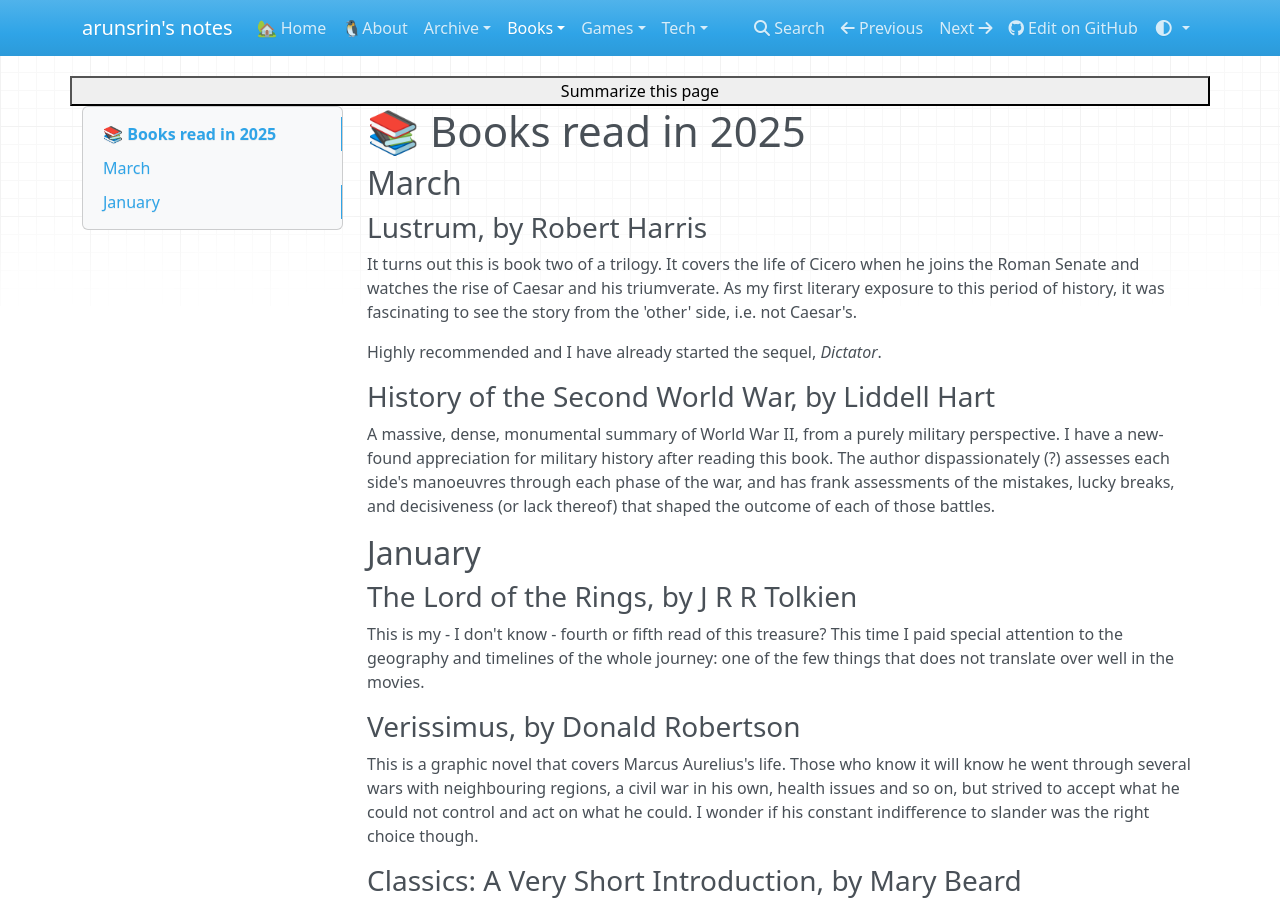
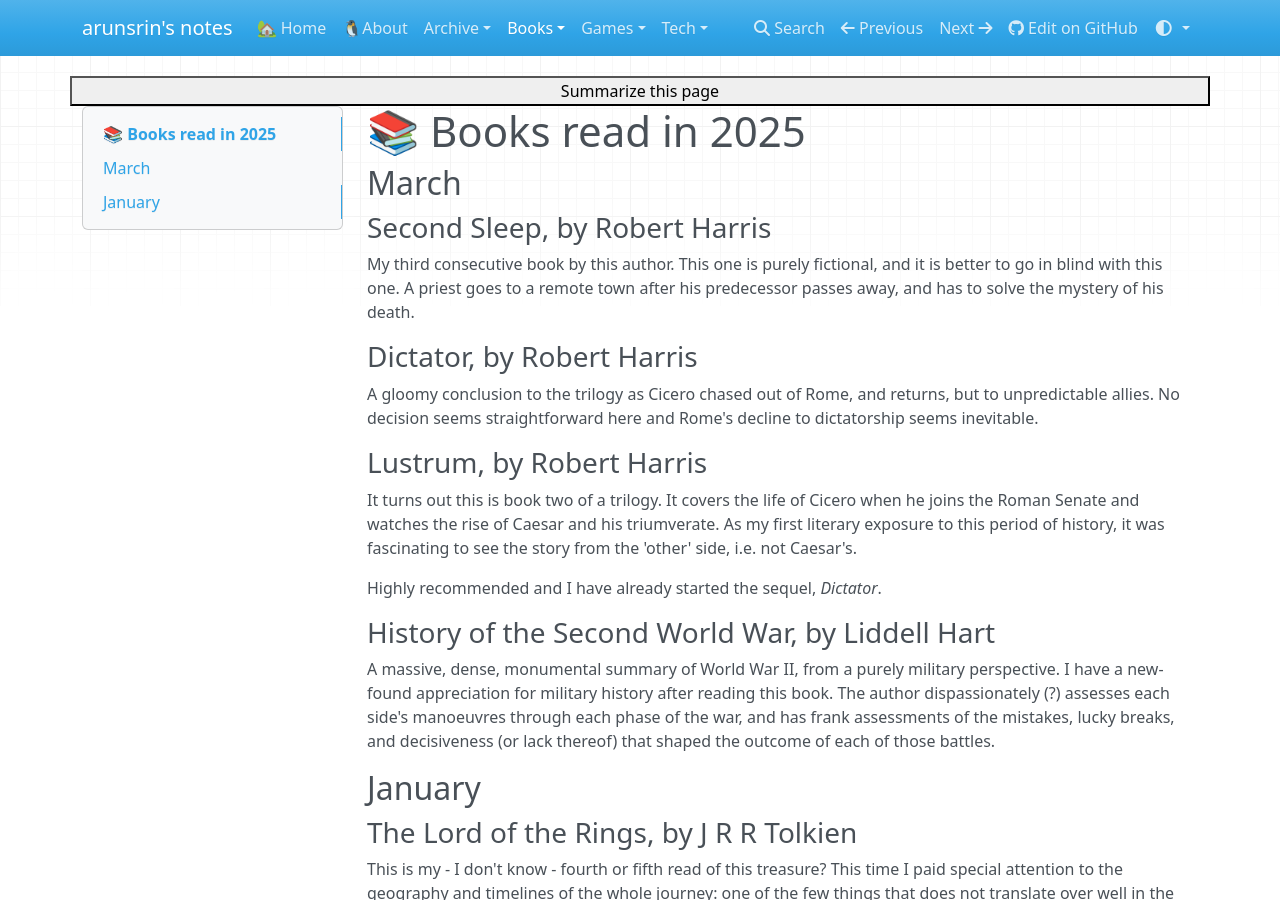
Before and after one commit to arunsrin/arunsrin.mkdocs, an MkDocs documentation site: the page built from home/books/2025.md, in a window 1280 px wide and 900 px high. Built offline with MkDocs 1.6.1, drawn with Linux system fonts in a browser that asks for light colours; nearby versions of some CDN libraries.

Commit message:
2 more books in march

```diff
--- a/home/books/2025.md
+++ b/home/books/2025.md
@@ -1,6 +1,18 @@
 # 📚 Books read in 2025
 
 ## March
+
+### Second Sleep, by Robert Harris
+
+My third consecutive book by this author. This one is purely fictional, and
+it is better to go in blind with this one. A priest goes to a remote town
+after his predecessor passes away, and has to solve the mystery of his death.
+
+### Dictator, by Robert Harris
+
+A gloomy conclusion to the trilogy as Cicero chased out of Rome, and returns,
+but to unpredictable allies. No decision seems straightforward here and Rome's
+decline to dictatorship seems inevitable.
 
 ### Lustrum, by Robert Harris
 
```
